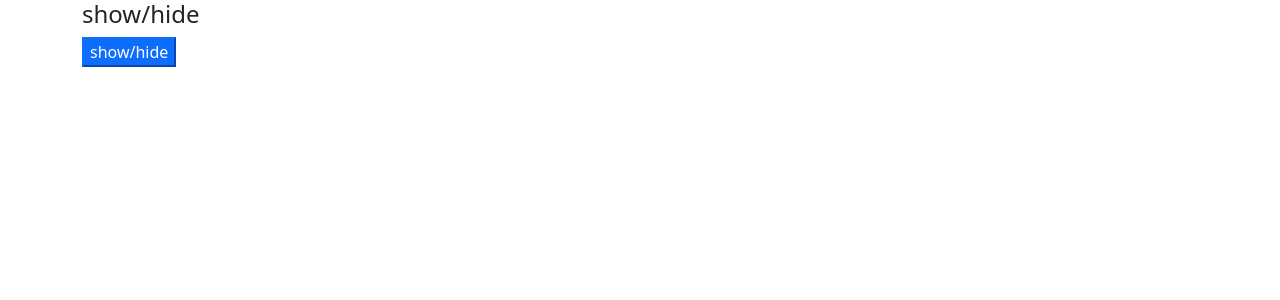
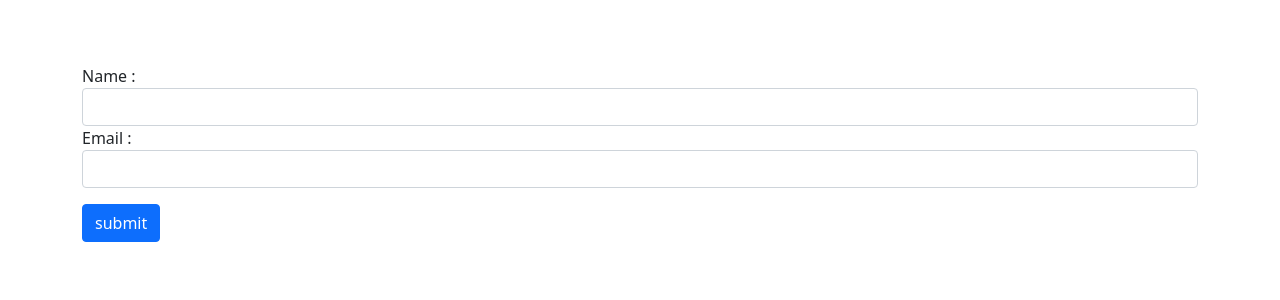
Before and after one commit to ajaySankapal/react-practice-2022, a React (Create React App) app: page / in a window 1280 px wide. Shown: the top 300 px of the page. Built offline with nearby package versions, Linux system fonts and the light colour scheme.

Commit message:
forms controlled-inputs

```diff
--- /dev/null
+++ b/src/4-forms/1-controlled-inputs.js
@@ -0,0 +1,84 @@
+import React, { useState } from "react";
+import "bootstrap/dist/css/bootstrap.css";
+import "bootstrap/js/src/util/";
+//in js : const input = document.getElementById('myText')
+//const inputValue = input.value
+//In React:
+//value,onchange:(in the input field. we connect state to the value, and target that state onchange)
+const ControlledInputs = () => {
+  const [firstName, setFirstName] = useState("");
+  const [email, setEmail] = useState("");
+  const [people, setPeople] = useState([]);
+  const handleChange = (e) => {
+    e.preventDefault();
+    if (firstName && email) {
+      const person = { firstName, email };
+
+      setPeople(() => {
+        return [...people, person];
+      });
+    }
+    setFirstName("");
+    setEmail("");
+  };
+  return (
+    <>
+      <article style={{ marginTop: "4rem" }}>
+        <form onSubmit={handleChange}>
+          <div className="form-group">
+            <label htmlFor="firstName">Name : </label>
+            <input
+              type="text"
+              id="firstName"
+              name="fistName"
+              className="form-control"
+              value={firstName}
+              onChange={(e) => setFirstName(e.target.value)}
+            />
+          </div>
+          <div className="form-group">
+            <label htmlFor="email">Email : </label>
+            <input
+              type="text"
+              id="email"
+              name="fistName"
+              className="form-control"
+              value={email}
+              onChange={(e) => setEmail(e.target.value)}
+            />
+          </div>
+          <button
+            type="submit"
+            className="btn btn-primary"
+            style={{ marginTop: "1rem" }}
+          >
+            submit
+          </button>
+        </form>
+        <article>
+          <div>
+            {people.map((people) => {
+              const { firstName, email } = people;
+              return (
+                <div>
+                  <div className="container">
+                    <div className="row">
+                      <div className="col">
+                        <h5>{firstName}</h5>
+                      </div>
+                      <div className="col">
+                        <h6>{email}</h6>
+                      </div>
+                    </div>
+                  </div>
+                </div>
+              );
+            })}
+          </div>
+        </article>
+      </article>
+    </>
+  );
+};
+
+export default ControlledInputs;
--- a/src/App.js
+++ b/src/App.js
@@ -1,5 +1,5 @@
 import React from "react";
-import Setup from "./3-conditional-rendering/3-show-hide-component";
+import Setup from "./4-forms/1-controlled-inputs";
 
 function App() {
   return (
```
